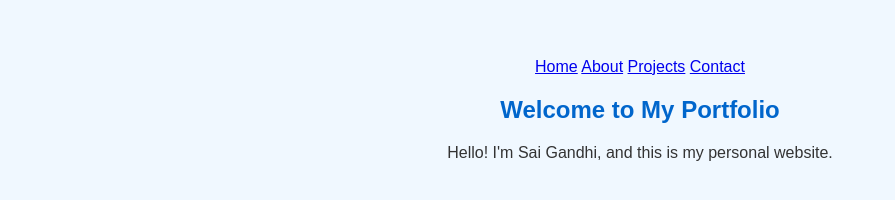
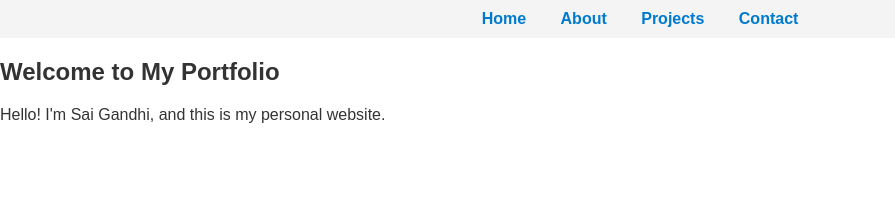
Before and after one commit to sai-gandhi/sai-gandhi.github.io, a plain HTML site: page index.html in a window 1280 px wide. Shown: the whole page, without its empty margins (0-895 px from the left). Drawn offline with Linux system fonts and the light colour scheme.

Commit message:
Update style.css

```diff
--- a/style.css
+++ b/style.css
@@ -1,17 +1,47 @@
-/* style.css */
 body {
   font-family: Arial, sans-serif;
-    background-color: #f0f8ff;
+  margin: 0;
+  background-color: #fff;
   color: #333;
-    text-align: center;
-    padding: 50px;
 }
 
-  h1 {
-    color: #0066cc;
+header {
+  background-color: #007acc;
+  color: white;
+  padding: 20px;
+  text-align: center;
+}
+
+nav {
+  background-color: #f4f4f4;
+  text-align: center;
+  padding: 10px 0;
+}
+
+nav a {
+  text-decoration: none;
+  color: #007acc;
+  margin: 0 15px;
+  font-weight: bold;
+}
+
+nav a:hover {
+  color: #005999;
+}
+
+main {
+  padding: 20px;
+  max-width: 1000px;
+  margin: auto;
+}
+
+section {
+  margin-bottom: 30px;
 }
 
 footer {
-    margin-top: 50px;
-    font-size: 14px;
+  text-align: center;
+  background-color: #eee;
+  padding: 10px;
+  margin-top: 40px;
 }
```
Lines whose indentation alone changed are shown as unchanged.
